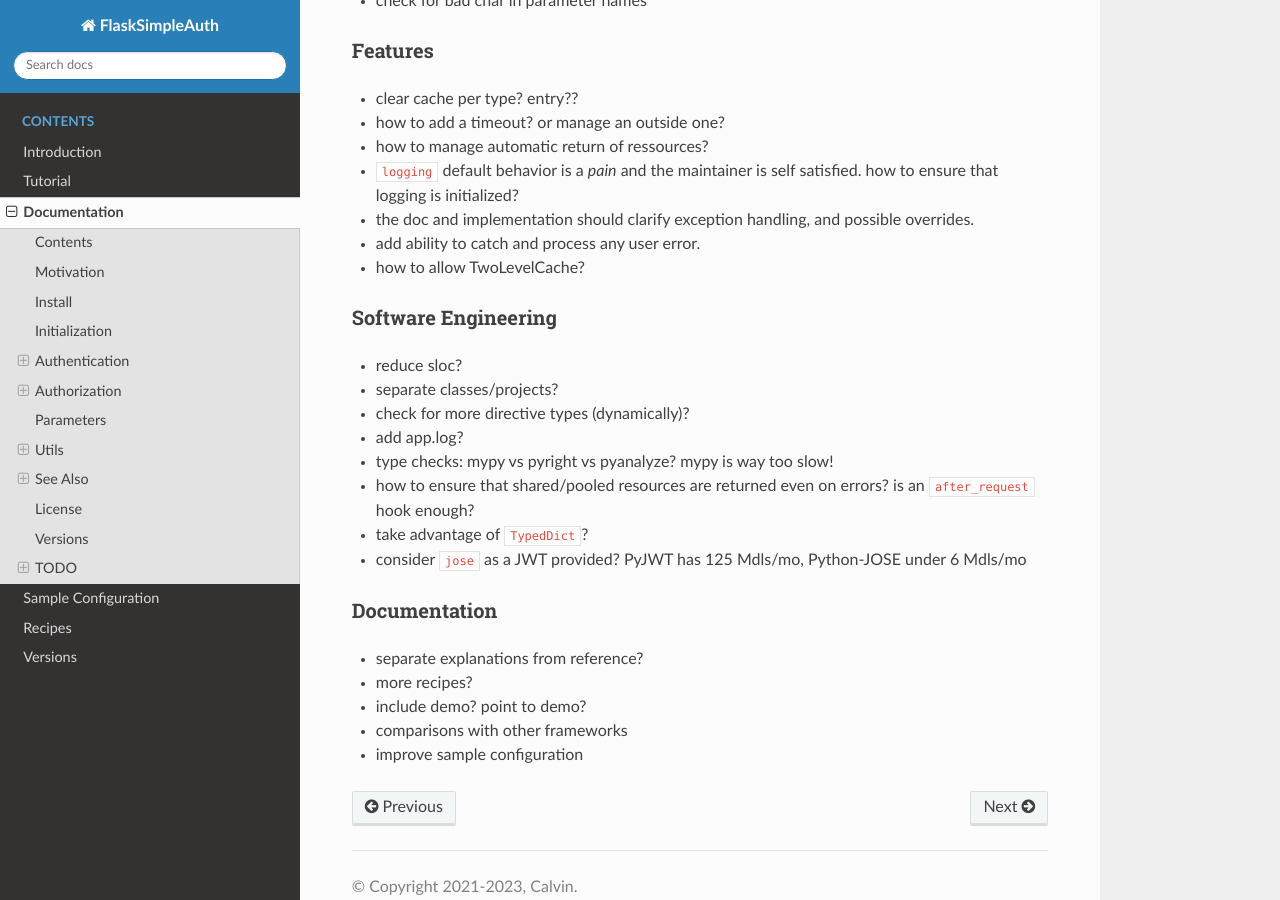
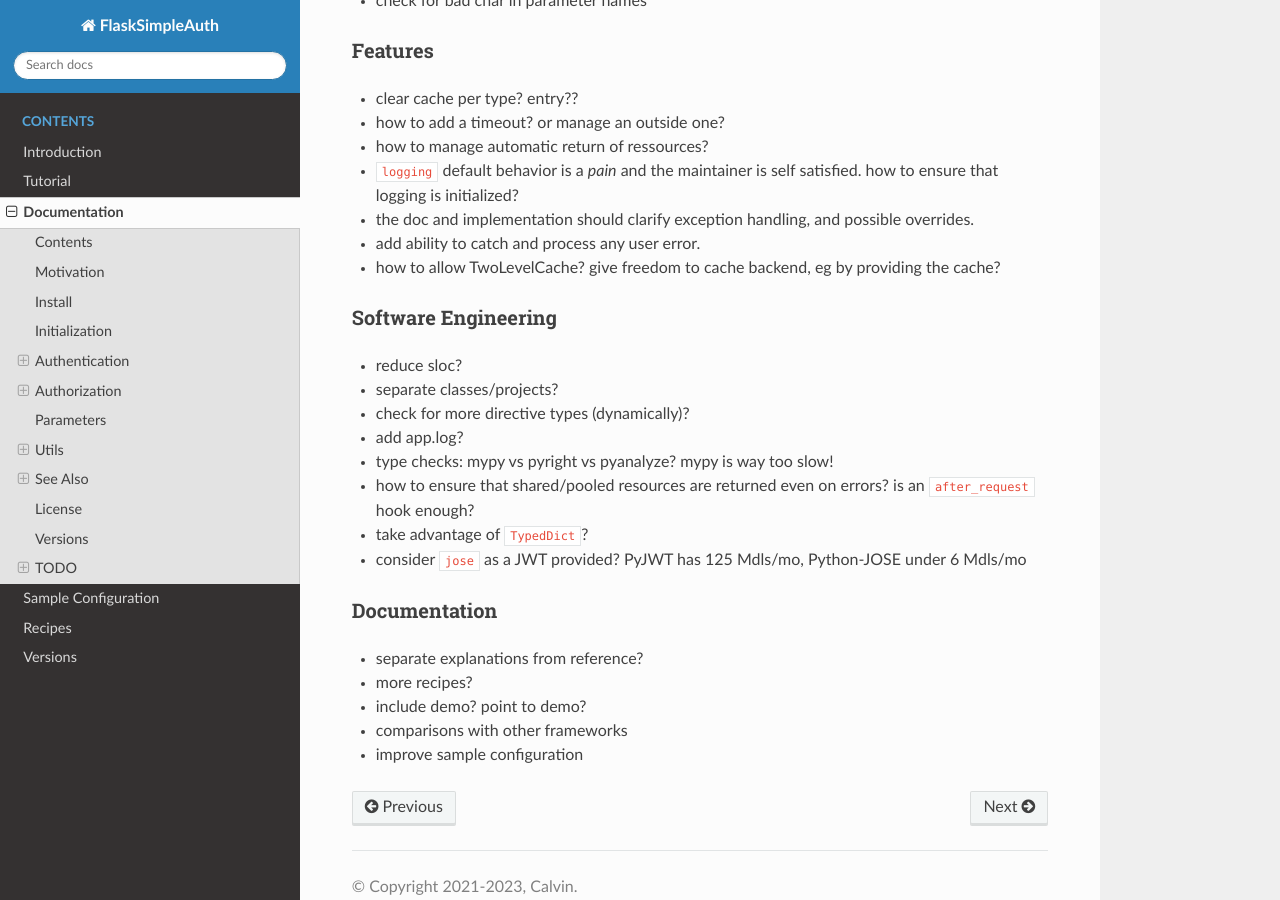
Before and after one commit to zx80/flask-simple-auth, a Sphinx documentation site: the page built from docs/DOCUMENTATION.md, in a window 1280 px wide and 900 px high, scrolled down 21606 px. Built offline with Sphinx 7.4.7 and the Read the Docs theme 2.0.0, drawn with Linux system fonts in a browser that asks for light colours; pages that are not in the unit, such as notebooks, are missing from menus.

Commit message:
more todo

```diff
--- a/docs/DOCUMENTATION.md
+++ b/docs/DOCUMENTATION.md
@@ -1196,6 +1196,7 @@ Todo or not todo…
   and possible overrides.
 - add ability to catch and process any user error.
 - how to allow TwoLevelCache?
+  give freedom to cache backend, eg by providing the cache?
 
 ### Software Engineering
 
```
